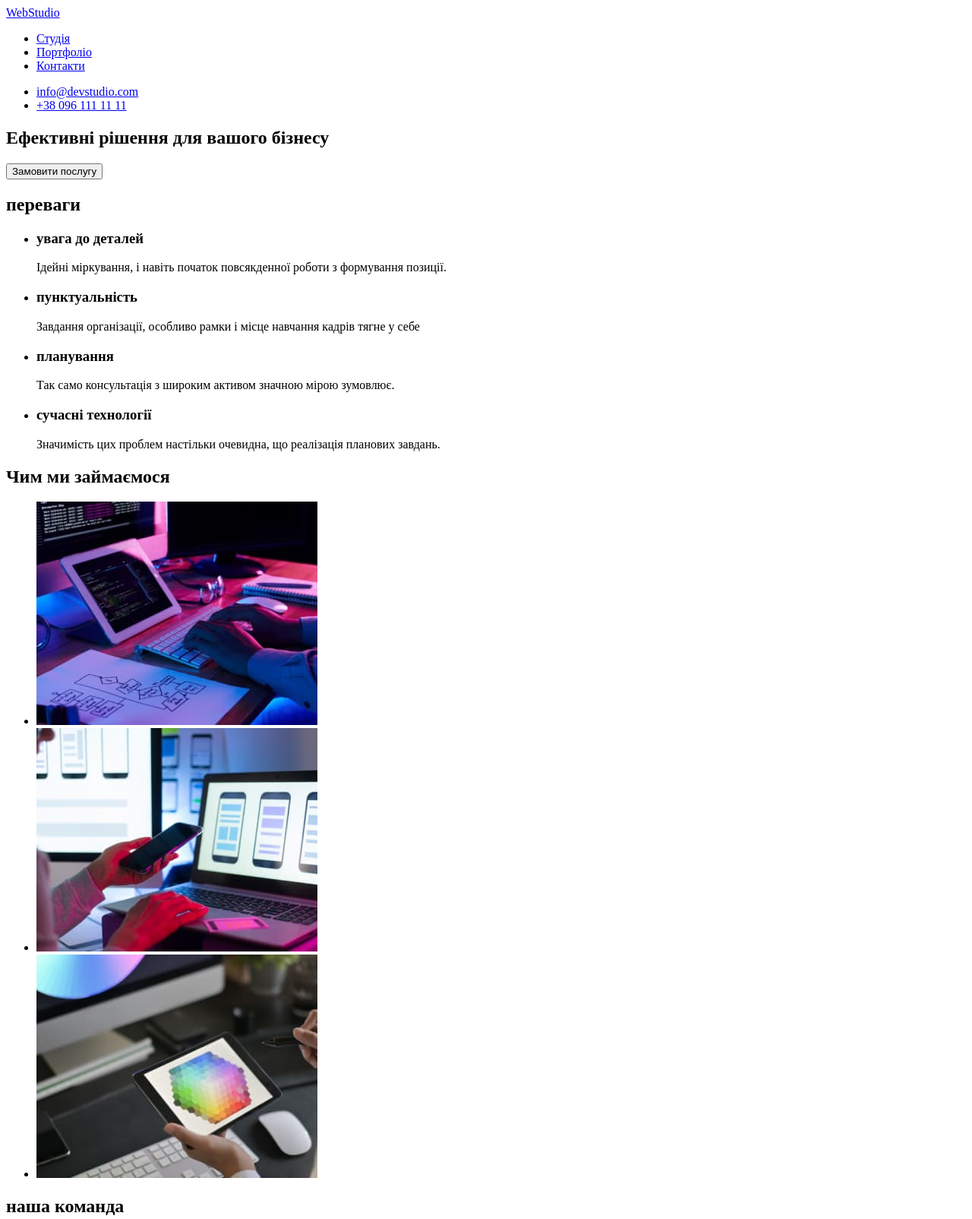
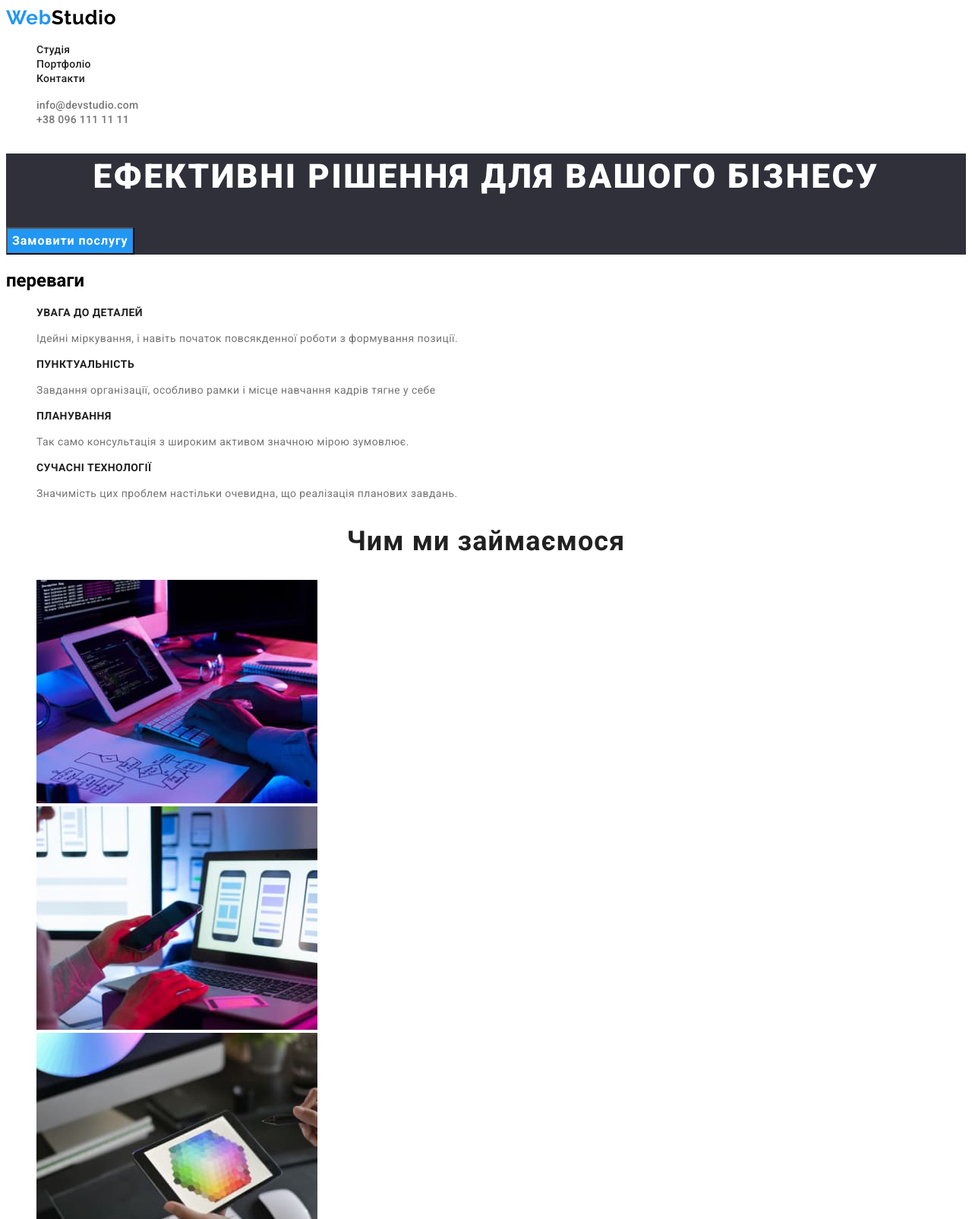
Before and after one commit to jane05070/goit-markup-hw-08, a plain HTML site: page index.html in a window 1280 px wide. Shown: the top 1604 px of the page at 76% size. Drawn offline with Linux system fonts and the light colour scheme.

Commit message:
css
додала сторінку портфоліо та стровила css файл для index.html

```diff
--- /dev/null
+++ b/css/style.css
@@ -0,0 +1,184 @@
+body{
+    font-family: "roboto", sans-serif ;
+}
+
+.list{
+    list-style: none;
+}
+
+.link{
+    text-decoration: none;
+}
+
+
+/* header */
+.header{
+    background-color: #ffffff;
+}
+
+.logo{
+    font-family: 'Raleway';
+    font-weight: 700;
+    font-size: 26px;
+    line-height: 1.19;
+    letter-spacing: 0.03em;
+    color: #2196F3;
+}
+
+.logo-header{
+    color: #000000
+}
+
+.nav-link {
+    font-weight: 500;
+    font-size: 14px;
+    line-height: 1.14;
+    letter-spacing: 0.02em;
+
+    color: #212121;
+}
+.nav-link:hover, .nav-link:focus{
+    color: #2196F3;;
+}
+
+.header-mail{
+    font-family: 'Roboto';
+font-style: normal;
+font-weight: 500;
+font-size: 14px;
+line-height: 16px;
+letter-spacing: 0.02em;
+
+color: #757575;}
+
+.header-mail:hover, .header-mail:focus{
+    color: #2196F3;
+}
+
+.header-phone{
+    font-family: 'Roboto';
+    font-style: normal;
+    font-weight: 500;
+    font-size: 14px;
+    line-height: 16px;
+    letter-spacing: 0.02em;
+
+    color: #757575;
+}
+.header-phone:hover, .header-phone:focus{
+    color: #2196F3;
+}
+
+/* main */
+.heroy{
+    background-color: #2F303A;
+}
+
+.title{
+    font-weight: 900;
+    font-size: 44px;
+    line-height: 60px;
+    text-align: center;
+    letter-spacing: 0.06em;
+    text-transform: uppercase;
+    color: #FFFFFF;;
+}
+
+.first-btn{
+    font-family: 'Roboto';
+font-style: normal;
+font-weight: 700;
+font-size: 16px;
+line-height: calc(30/16);
+display: flex;
+align-items: center;
+text-align: center;
+letter-spacing: 0.06em;
+
+color: #FFFFFF;
+background-color: #2196F3;
+cursor: pointer;
+}
+
+/*---Переаги-----*/
+.features {
+font-weight: 700;
+font-size: 14px;
+line-height: calc(16/14);
+letter-spacing: 0.03em;
+text-transform: uppercase;
+
+color: #212121;
+}
+
+.features-info{
+    font-weight: 400;
+font-size: 14px;
+line-height: calc(24/14);
+letter-spacing: 0.03em;
+
+color: #757575;
+}
+
+/*-----Чим ми займаємось-----*/
+
+.title-doing {
+    font-weight: 700;
+font-size: 36px;
+line-height: calc(42/36);
+text-align: center;
+letter-spacing: 0.03em;
+color: #212121;
+}
+
+/*-----Команда-----*/
+
+.team{
+    font-weight: 700;
+font-size: 36px;
+line-height: calc(42/36);
+text-align: center;
+letter-spacing: 0.03em;
+
+color: #212121;
+}
+
+.name{
+    font-weight: 500;
+font-size: 16px;
+line-height: calc(19/16);
+text-align: center;
+letter-spacing: 0.03em;
+
+color: #212121;
+}
+
+.proffesion{
+    font-weight: 400;
+font-size: 16px;
+line-height: calc(19/16);
+text-align: center;
+letter-spacing: 0.03em;
+
+color: #757575;
+}
+
+/*--------Footer-------*/
+
+.footer {
+    background-color: #2F303A;
+}
+
+.logo-footer {
+    color: #FFFFFF;
+}
+
+.adress{
+    font-family: 'Roboto';
+font-style: normal;
+font-weight: 400;
+font-size: 14px;
+line-height: calc(24/14)
+letter-spacing: 0.03em;
+
+color: #FFFFFF;}
--- a/index.html
+++ b/index.html
@@ -5,50 +5,54 @@
     <meta http-equiv="X-UA-Compatible" content="IE=edge">
     <meta name="viewport" content="width=device-width, initial-scale=1.0">
     <title>Web-studio</title>
+    <link rel="preconnect" href="https://fonts.googleapis.com">
+    <link rel="preconnect" href="https://fonts.gstatic.com" crossorigin>
+    <link href="https://fonts.googleapis.com/css2?family=Raleway:wght@700&family=Roboto:wght@400;500;700;900&display=swap" rel="stylesheet">
+    <link rel ="stylesheet" href="./css/style.css">
 </head>
 <body>
-    <header>
+    <header class="header">
         <nav>
-            <a href="./index.html">WebStudio</a>
-            <ul>
-            <li><a href="./index.html">Студія</a></li>
-            <li><a href="./index.html">Портфоліо</a></li>
-            <li><a href="./index.html">Контакти</a></li>
-        </ul>
+            <a href="./index.html"class="logo link">Web<span class="logo-header">Studio</span></a>
+            <ul  class="nav-list list">
+            <li class="nav-item"><a href="./index.html" class="nav-link link">Студія</a></li>
+            <li class="nav-item"><a href="./portfolio.html" class="nav-link link">Портфоліо</a></li>
+            <li class="nav-item"><a href="./index.html" class="nav-link link">Контакти</a></li>
+        </ul class="list">
         </nav>
-        <ul>
-        <li><a href="mailto:info@devstudio.com">info@devstudio.com</a></li>
-        <li><a href="tel:+380961111111">+38 096 111 11 11</a></li>
+        <ul class="list">
+        <li><a href="mailto:info@devstudio.com" class="header-mail link">info@devstudio.com</a></li>
+        <li><a href="tel:+380961111111" class="header-phone link">+38 096 111 11 11</a></li>
         </ul>
     </header>
     <main>
-        <section>
-            <h1>Ефективні рішення для вашого бізнесу</h1>
-            <button tupe="button">Замовити послугу
+        <section class="heroy">
+            <h1 class="title">Ефективні рішення для вашого бізнесу</h1>
+            <button type="button" class="first-btn">Замовити послугу
             </button>
         </section>
 
         <section>
             <h2>переваги</h2>
-          <ul>
+          <ul class="list">
             <li>
-                <h3>увага до деталей</h3>
-                <p>Ідейні міркування, і навіть початок повсякденної роботи з формування позиції.</p>
+                <h3 class="features">увага до деталей</h3>
+                <p class="features-info">Ідейні міркування, і навіть початок повсякденної роботи з формування позиції.</p>
             </li><li>
-                <h3>пунктуальність</h3>
-                <p>Завдання організації, особливо рамки і місце навчання кадрів тягне у себе</p>
+                <h3 class="features">пунктуальність</h3>
+                <p class="features-info">Завдання організації, особливо рамки і місце навчання кадрів тягне у себе</p>
             </li><li>
-                <h3>планування</h3>
-                <p>Так само консультація з широким активом значною мірою зумовлює.</p>
+                <h3 class="features">планування</h3>
+                <p class="features-info">Так само консультація з широким активом значною мірою зумовлює.</p>
             </li><li>
-                <h3>сучасні технології</h3>
-                <p>Значимість цих проблем настільки очевидна, що реалізація планових завдань.</p>
+                <h3 class="features">сучасні технології</h3>
+                <p class="features-info">Значимість цих проблем настільки очевидна, що реалізація планових завдань.</p>
             </li>
           </ul>
         </section>
         <section>
-            <h2>Чим ми займаємося</h2>
-            <ul>
+            <h2 class="title-doing">Чим ми займаємося</h2>
+            <ul class="list">
                 <li>
                     <img src="./image/box-img-1.jpg" alt="друк на клавіатурі"
                     width="370">
@@ -65,44 +69,44 @@
         </section>
 
         <section>
-            <h2>наша команда</h2>
-            <ul>
+            <h2 class="team">наша команда</h2>
+            <ul class="list">
                 <li>
                     <img src="./image/persona-img-1.jpg" alt="чоловік"
                     width="270">
-                    <h3>Ігор Дем'яненко</h3>
-                    <p lang="eng">Product Designer</p>
+                    <h3 class="name">Ігор Дем'яненко</h3>
+                    <p lang="eng" class="proffesion">Product Designer</p>
 
                 </li>
                 <li>
                     <img src="./image/persona-img-2.jpg" alt="жінка"
                     width="270">
-                    <h3>Ольга Рєпіна</h3>
-                    <p lang="eng">Frontend Developer</p>
+                    <h3 class="name">Ольга Рєпіна</h3>
+                    <p lang="eng" class="proffesion">Frontend Developer</p>
                 </li>
                 <li>
                     <img src="./image/persona-img-3.jpg" alt="чоловік"
                     width="270">
-                    <h3>Микола Тарасов</h3>
-                    <p lang="eng">Marketing</p>
+                    <h3 class="name">Микола Тарасов</h3>
+                    <p lang="eng" class="proffesion">Marketing</p>
                 </li>
                 <li>
                     <img src="./image/persona-img-4.jpg" alt="чоловік"
                     width="270">
-                    <h3>Михайло Єрмаков</h3>
-                    <p lang="eng">UI Designer</p>
+                    <h3 class="name">Михайло Єрмаков</h3>
+                    <p lang="eng" class="proffesion">UI Designer</p>
                 </li>
             </ul>
         </section>
      </main>
 
-    <footer>
-        <a href="./index.html">WebStudio</a>
+    <footer class="footer">
+        <a href="./index.html" class="logo link">Web<span class="logo-footer">Studio</span></a>
         <address>
-            <ul>
-                <li><a href="./index.html">м. Київ, пр-т Лесі Українки, 26</a></li>
-                <li><a href="mailto:info@devstudio.com">info@devstudio.com></a></li>
-                <li><a href="tel:+380961111111">+38 096 111 11 11"></a></li>
+            <ul class="list">
+                <li><a href="./index.html" class="adress link">м. Київ, пр-т Лесі Українки, 26</a></li>
+                <li><a href="mailto:info@devstudio.com" class="header-mail link">info@devstudio.com</a></li>
+                <li><a href="tel:+380961111111" class="header-phone link">+38 096 111 11 11</a></li>
             </ul>
         </address>
     </footer>
```
Also changed, not shown: portfolio.html (added, +113 -0 lines), image/project-img-1.jpg (added), image/project-img-2.jpg (added), image/project-img-3.jpg (added), image/project-img-4.jpg (added), image/project-img-5.jpg (added), image/project-img-6.jpg (added), image/project-img-7.jpg (added), image/project-img-8.jpg (added), image/project-img-9.jpg (added).
